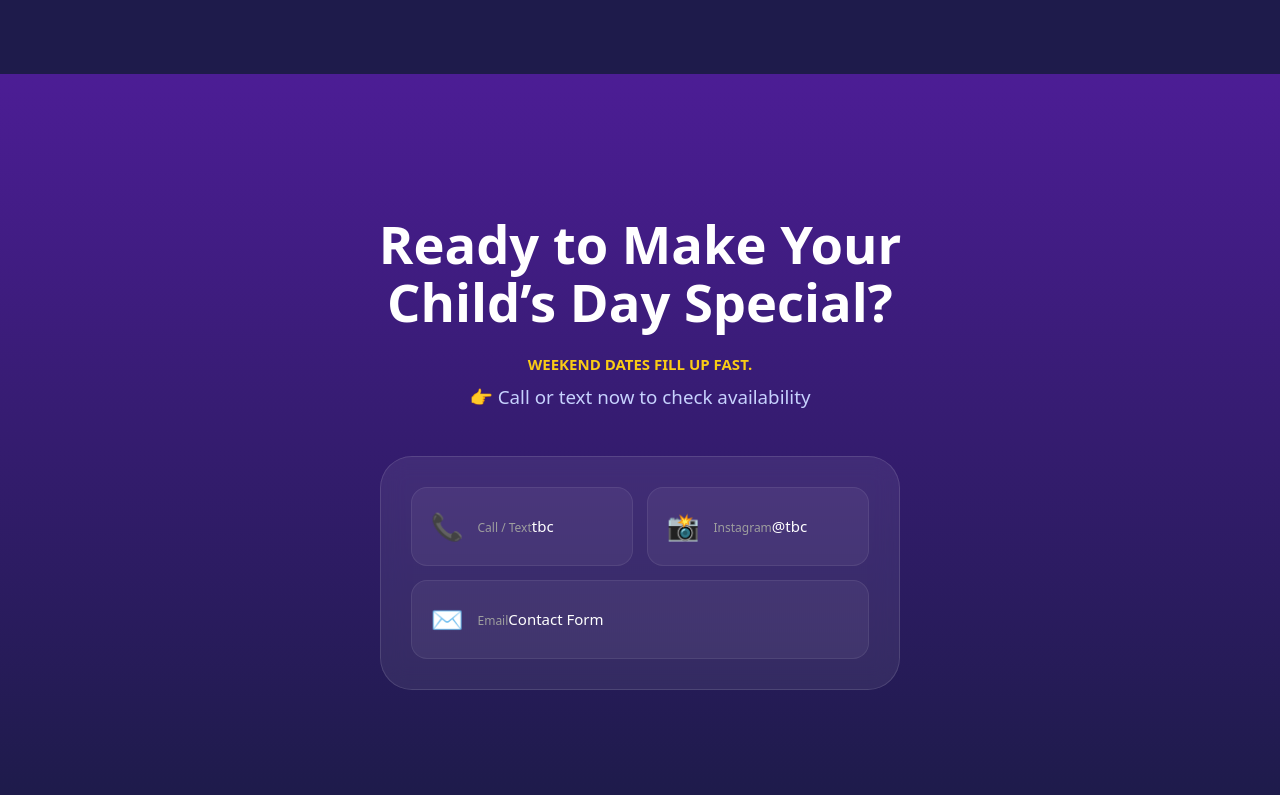
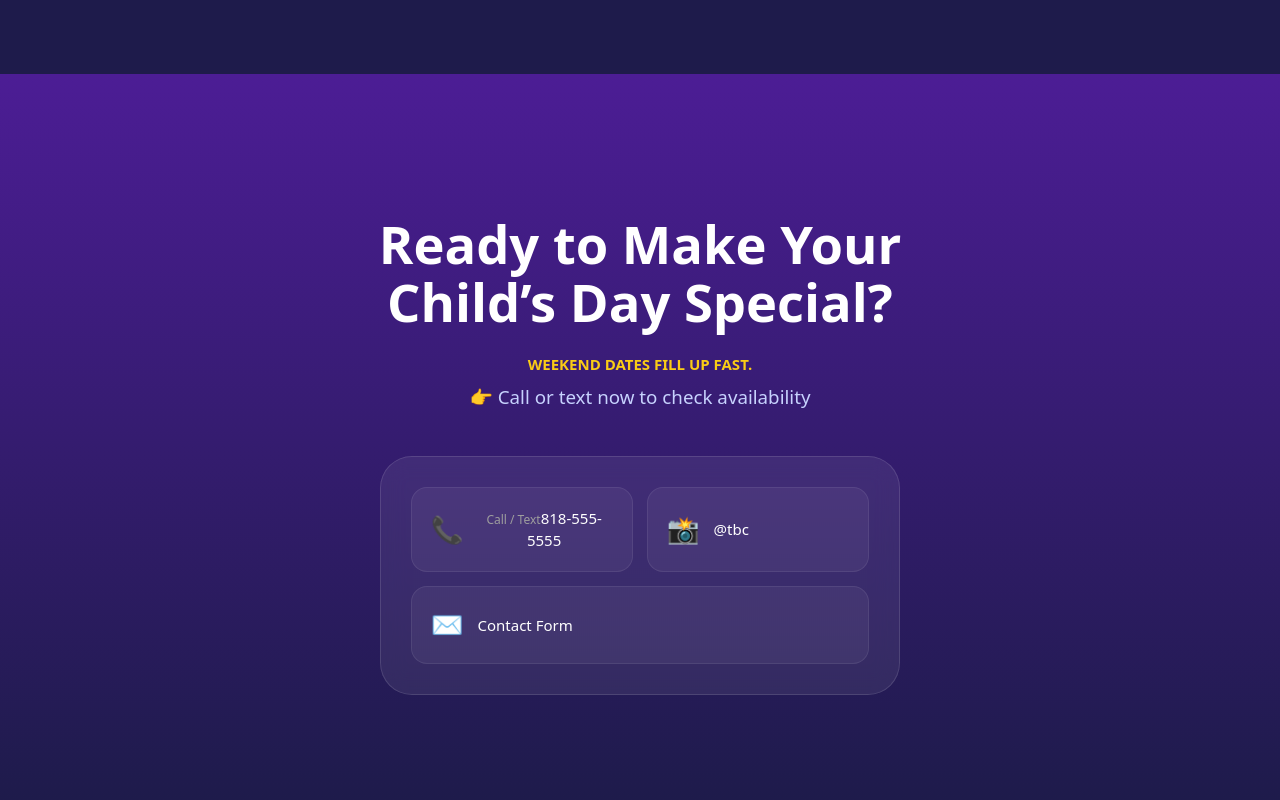
Before and after one commit to darkeyesdesign/magic-party-characters, a Next.js app: page /magic-party-characters/ in a window 1280 px wide. Shown: the part 3285-4085 px from the top of the page. Built offline with nearby package versions, Linux system fonts and the light colour scheme.

Commit message:
fix bottom options

```diff
--- a/pages/index.js
+++ b/pages/index.js
@@ -181,20 +181,18 @@ export default function Home() {
                 <span className="item-icon">📞</span>
                 <div>
                   <label>Call / Text</label>
-                  <span>tbc</span>
+                  <span>818-555-5555</span>
                 </div>
               </a>
               <a href="https://instagram.com/tbc" target="_blank" rel="noopener noreferrer" className="contact-item">
                 <span className="item-icon">📸</span>
                 <div>
-                  <label>Instagram</label>
                   <span>@tbc</span>
                 </div>
               </a>
               <Link href="/_contact-page" className="contact-item">
                 <span className="item-icon">✉️</span>
                 <div>
-                  <label>Email</label>
                   <span>Contact Form</span>
                 </div>
               </Link>
```
